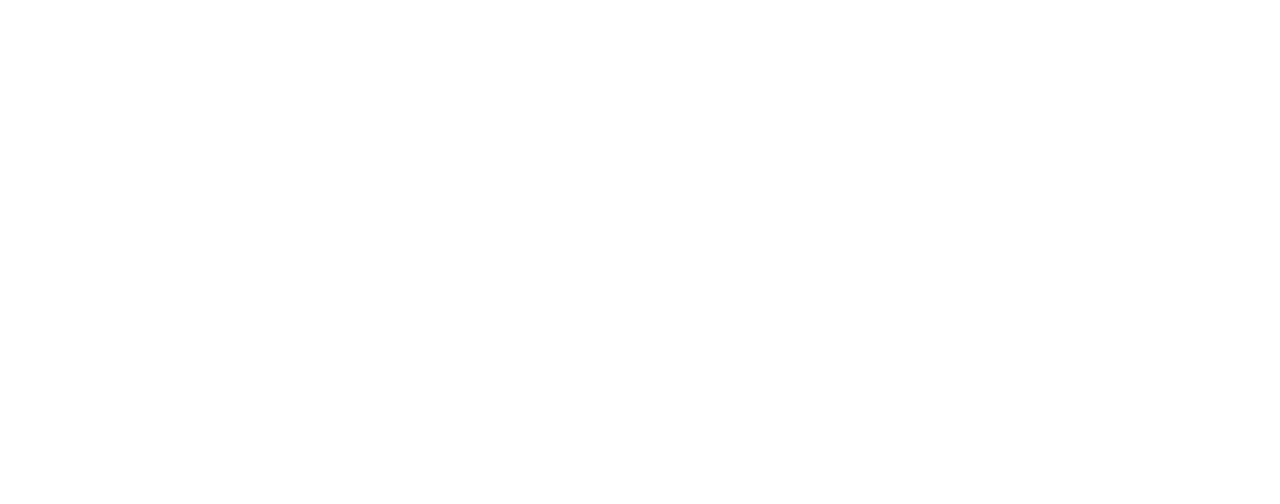
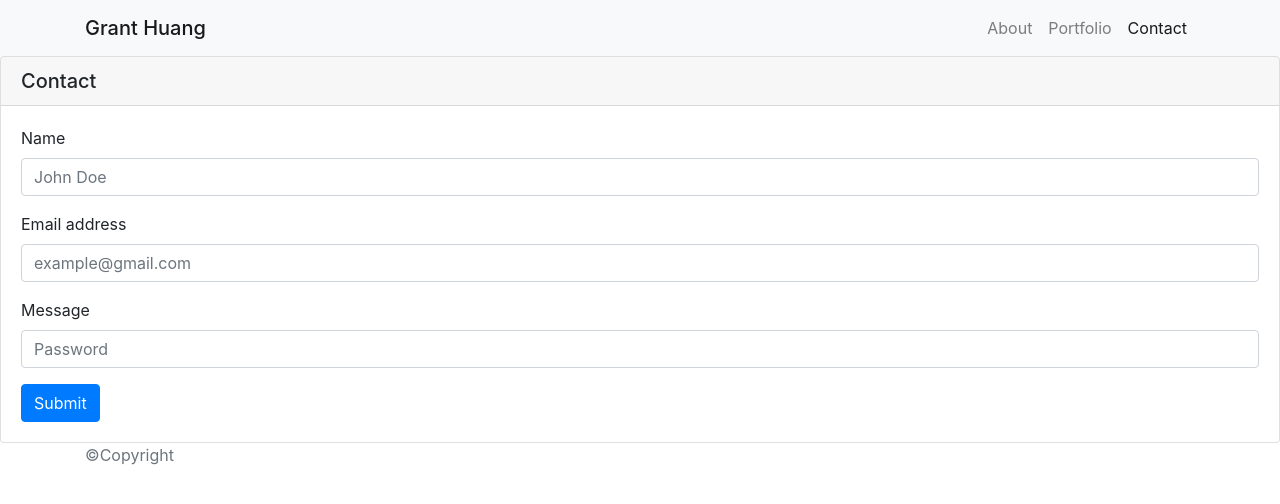
Before and after one commit to dair68/Bootstrap-Portfolio, a plain HTML site: page contact.html in a window 1280 px wide. Drawn offline with nearby package versions, Linux system fonts and the light colour scheme.

Commit message:
basic html elements placed for all pages

```diff
--- a/contact.html
+++ b/contact.html
@@ -0,0 +1,70 @@
+<!DOCTYPE html>
+<html lang="en">
+<head>
+    <title>Contact</title>
+    <link rel="stylesheet" href="https://stackpath.bootstrapcdn.com/bootstrap/4.1.3/css/bootstrap.min.css" integrity="sha384-MCw98/SFnGE8fJT3GXwEOngsV7Zt27NXFoaoApmYm81iuXoPkFOJwJ8ERdknLPMO"
+    crossorigin="anonymous">
+</head>
+<body>
+
+    <!-- the header -->
+  <nav class="navbar navbar-expand-lg navbar-light bg-light">
+    <div class="container"><span class="navbar-brand mb-0 h1" href="#">Grant Huang</span>
+
+      <!-- creates the hamburger menu -->
+      <button class="navbar-toggler" type="button" data-toggle="collapse" data-target="#navbarSupportedContent" aria-controls="navbarSupportedContent"
+        aria-expanded="false" aria-label="Toggle navigation">
+        <span class="navbar-toggler-icon"></span>
+      </button>
+
+      <!-- buttons -->
+      <div class="collapse navbar-collapse" id="navbarSupportedContent">
+        <ul class="navbar-nav ml-auto">
+          <li class="nav-item">
+            <a class="nav-link" href="file:///C:/Users/Grant%20Huang/Documents/Coding%20Bootcamp/Bootstrap-Portfolio/index.html">About</a>
+          </li>
+          <li class="nav-item">
+            <a class="nav-link" href="file:///C:/Users/Grant%20Huang/Documents/Coding%20Bootcamp/Bootstrap-Portfolio/portfolio.html">Portfolio</a>
+          </li>
+          <li class="nav-item active">
+            <a class="nav-link" href="file:///C:/Users/Grant%20Huang/Documents/Coding%20Bootcamp/Bootstrap-Portfolio/contact.html">Contact<span class="sr-only">(current)</span></a>
+          </li>
+        </ul>
+      </div>
+    </div>
+  </nav>
+
+  <div class="card">
+    <h5 class="card-header">Contact</h5>
+    <div class="card-body">
+        <form>
+                <div class="form-group">
+                        <label for="exampleInput">Name</label>
+                        <input type="password" class="form-control" id="exampleInputPassword1" placeholder="John Doe">
+                      </div>
+            <div class="form-group">
+              <label for="exampleInputEmail1">Email address</label>
+              <input type="email" class="form-control" id="exampleInputEmail1" aria-describedby="emailHelp" placeholder="example@gmail.com">
+              <!-- <small id="emailHelp" class="form-text text-muted">We'll never share your email with anyone else.</small> -->
+            </div>
+            <div class="form-group">
+              <label for="exampleInputPassword1">Message</label>
+              <input type="password" class="form-control" id="exampleInputPassword1" placeholder="Password">
+            </div>
+            <!-- <div class="form-check">
+              <input type="checkbox" class="form-check-input" id="exampleCheck1">
+              <label class="form-check-label" for="exampleCheck1">Check me out</label>
+            </div> -->
+            <button type="submit" class="btn btn-primary">Submit</button>
+          </form>
+    </div>
+  </div>
+
+  <footer class="footer">
+    <div class="container">
+      <span class="text-muted">&copyCopyright</span>
+    </div>
+  </footer>
+
+</body>
+</html>
```
Also changed, not shown: index.html (+22 -4 lines), portfolio.html (+54 -0 lines), assets/css/reset.css (added), assets/css/style.css (added), assets/images/portrait.jpg (added).
